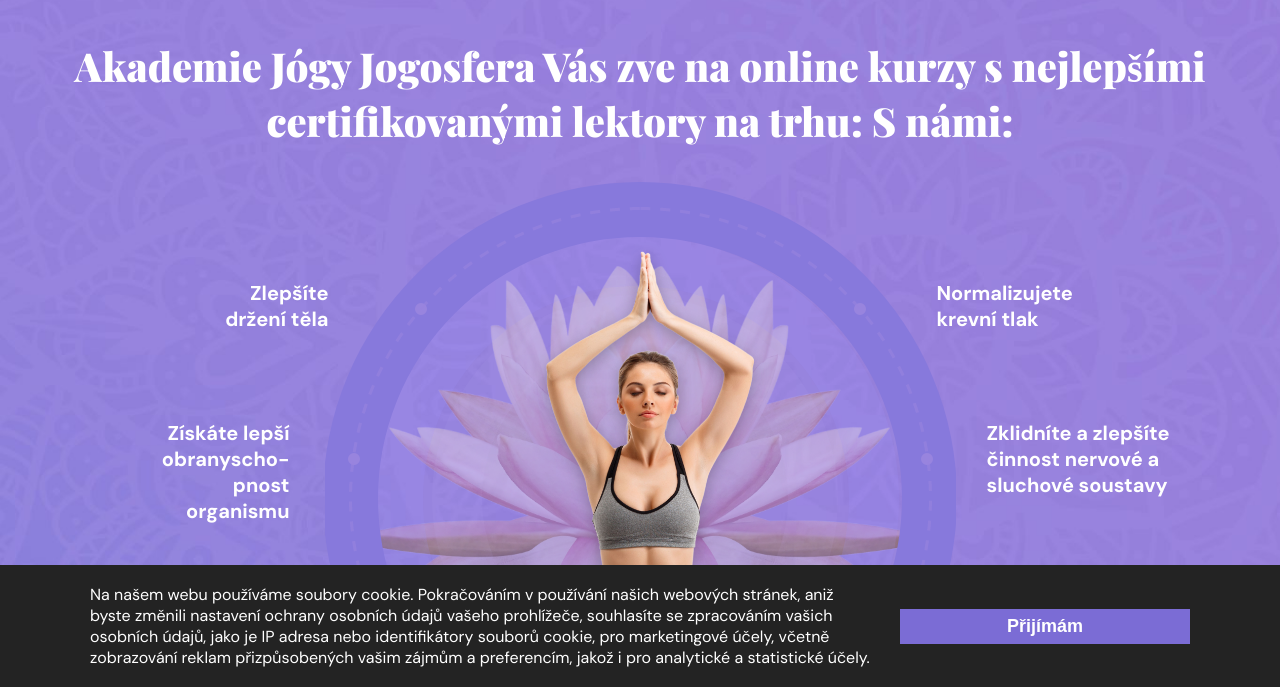
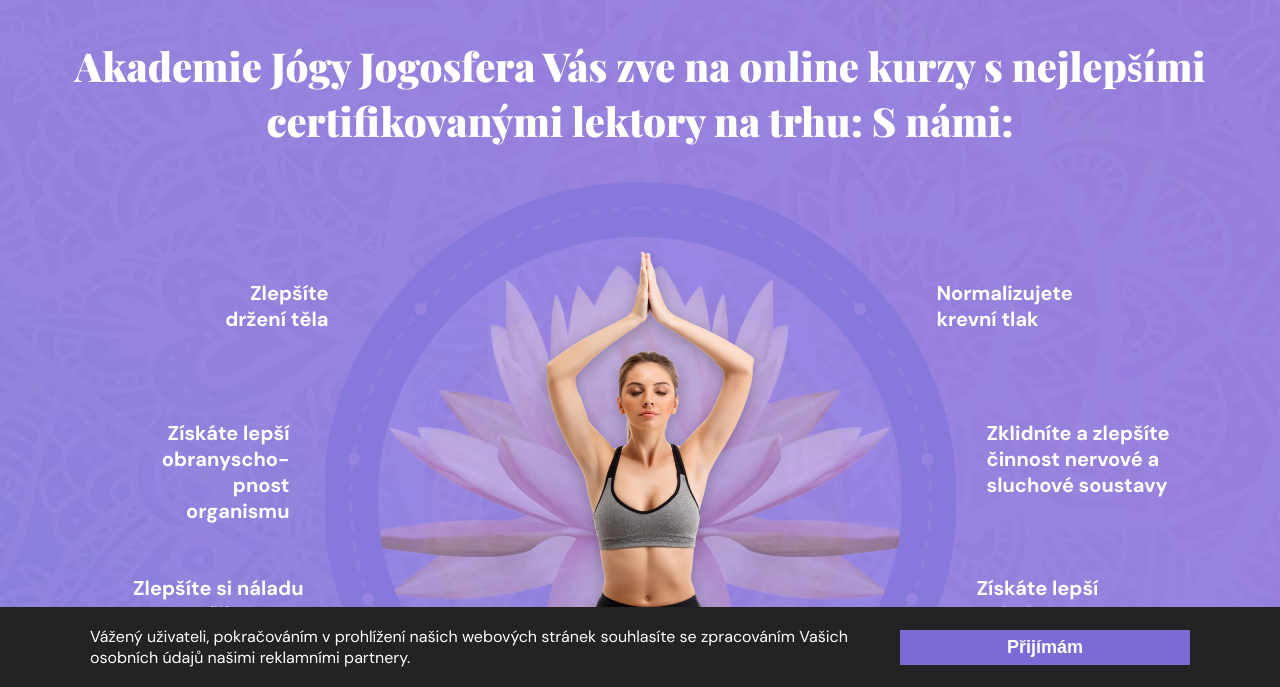
Before and after one commit to marketing-webs/SOFT-YOGA-MEDITATION, a plain HTML site: page index.html in a window 1280 px wide. Shown: the part 111-798 px from the top of the page. Drawn offline with nearby package versions, Linux system fonts and the light colour scheme; no server answers.

Commit message:
cookies content change

```diff
--- a/index.html
+++ b/index.html
@@ -247,12 +247,7 @@
     <div class="cookie-bar">
       <div class="container">
         <p class="cookie-bar-content">
-          Na našem webu používáme soubory cookie. Pokračováním v používání
-          našich webových stránek, aniž byste změnili nastavení ochrany osobních
-          údajů vašeho prohlížeče, souhlasíte se zpracováním vašich osobních
-          údajů, jako je IP adresa nebo identifikátory souborů cookie, pro
-          marketingové účely, včetně zobrazování reklam přizpůsobených vašim
-          zájmům a preferencím, jakož i pro analytické a statistické účely.
+         Vážený uživateli, pokračováním v prohlížení našich webových stránek souhlasíte se zpracováním Vašich osobních údajů našimi reklamními partnery.
         </p>
         <div class="cookie-bar-buttons-wrapper">
           <button class="btn">Přijímám</button>
```
